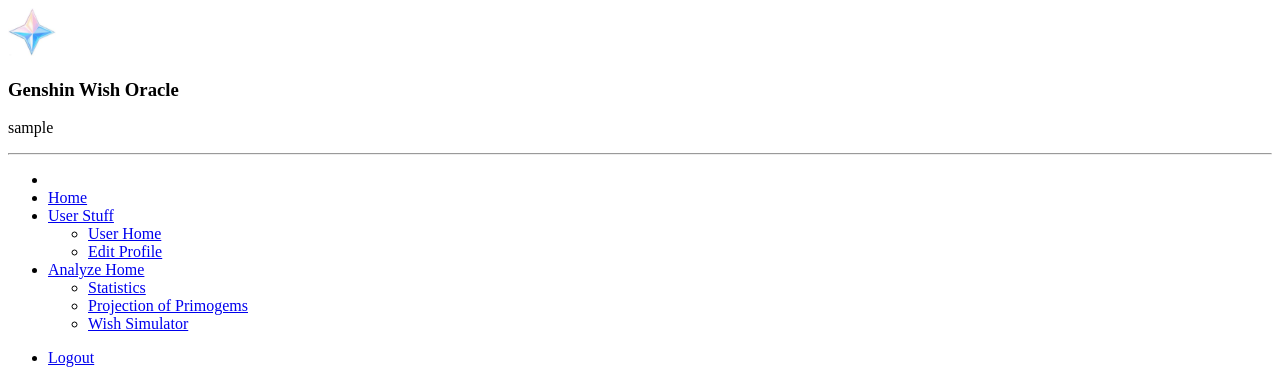
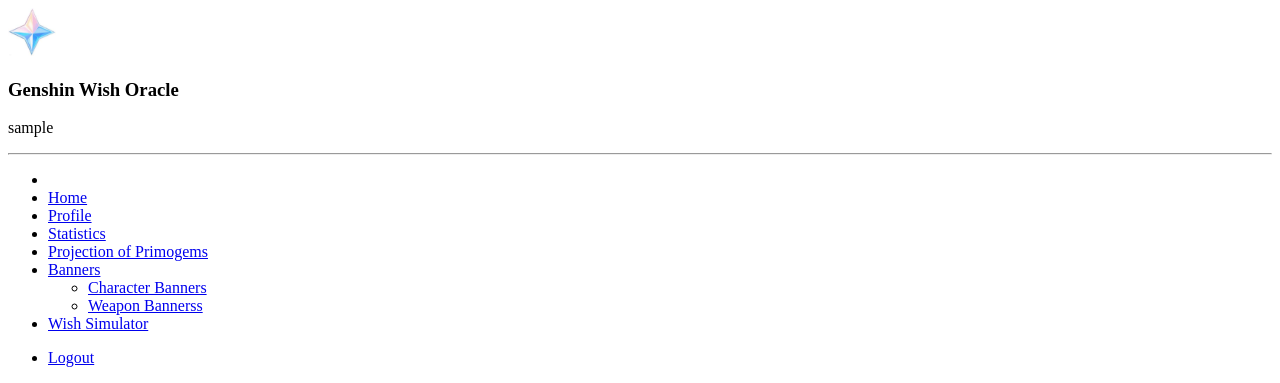
Before and after one commit to charliedilorenzo/GenshinWishOracle, a Django app: page /weapon-banners/create in a window 1280 px wide. Shown: the top 383 px of the page. Run offline with Django 4.2, Linux system fonts and the light colour scheme; the visitor is signed in with stand-in values (Sample User, id 1); data comes from the database, SQL or seed files in the repository; parts of the project's set-up code (start-up, migrations or seed data) failed here and were passed over; some libraries are stand-ins or nearby versions.

Commit message:
altered the sidebar and topbar

```diff
--- a/genshinwishoracle/genshinwishoracle/templates/genshinwishoracle/bootstrap_base.html
+++ b/genshinwishoracle/genshinwishoracle/templates/genshinwishoracle/bootstrap_base.html
@@ -49,32 +49,28 @@
                 <li>
                     <a href="{% url 'main-home'  %}">Home</a>
                 </li>
-                <li><a href="#userSubmenu" data-bs-toggle="collapse" aria-expanded="false" role="button"
-                        class="dropdown-toggle"> User
-                        Stuff</a>
-                    <ul class="collapse list-unstyled" id="userSubmenu">
+                <li>
+                    <a href="{% url 'users:users-home'  %}">Profile</a>
+                </li>
+                <li>
+                    <a href="{% url 'statistics' 'character' 'calcprobability' %}"> Statistics </a>
+                </li>
+                <li>
+                    <a href="{% url 'project_primos' %}"> Projection of Primogems </a>
+                </li>
+                <li><a href="#analyzeSubmenu" data-bs-toggle="collapse" aria-expanded="false" role="button"
+                        class="dropdown-toggle"> Banners </a>
+                    <ul class="collapse list-unstyled" id="analyzeSubmenu">
                         <li>
-                            <a href="{% url 'users:users-home' %}">User Home</a>
+                            <a href="{% url 'character_banners' %}"> Character Banners </a>
                         </li>
                         <li>
-                            <a href="{% url 'users:profile' %}"> Edit Profile</a>
+                            <a href="{% url 'weapon_banners'  %}"> Weapon Bannerss</a>
                         </li>
                     </ul>
                 </li>
-                <li><a href="#analyzeSubmenu" data-bs-toggle="collapse" aria-expanded="false" role="button"
-                        class="dropdown-toggle"> Analyze
-                        Home </a>
-                    <ul class="collapse list-unstyled" id="analyzeSubmenu">
-                        <li>
-                            <a href="{% url 'statistics' 'character' 'calcprobability' %}"> Statistics </a>
-                        </li>
-                        <li>
-                            <a href="{% url 'project_primos' %}"> Projection of Primogems </a>
-                        </li>
-                        <li>
-                            <a href="{% url 'wish_simulator'  %}"> Wish Simulator</a>
-                        </li>
-                    </ul>
+                <li>
+                    <a href="{% url 'wish_simulator'  %}"> Wish Simulator</a>
                 </li>
             </ul>
 
@@ -115,7 +111,7 @@
                                 </a>
                                 <ul class="dropdown-menu" aria-labelledby="navbarAdmin">
                                     {% if user.is_authenticated %}
-                                    <li><a class="dropdown-item" href="{% url 'users:profile' %}">
+                                    <li><a class="dropdown-item" href="{% url 'users:users-home' %}">
                                             Profile</a></li>
                                     <li>
                                     <li><a class="dropdown-item" href="{% url 'logout' %}">
```
